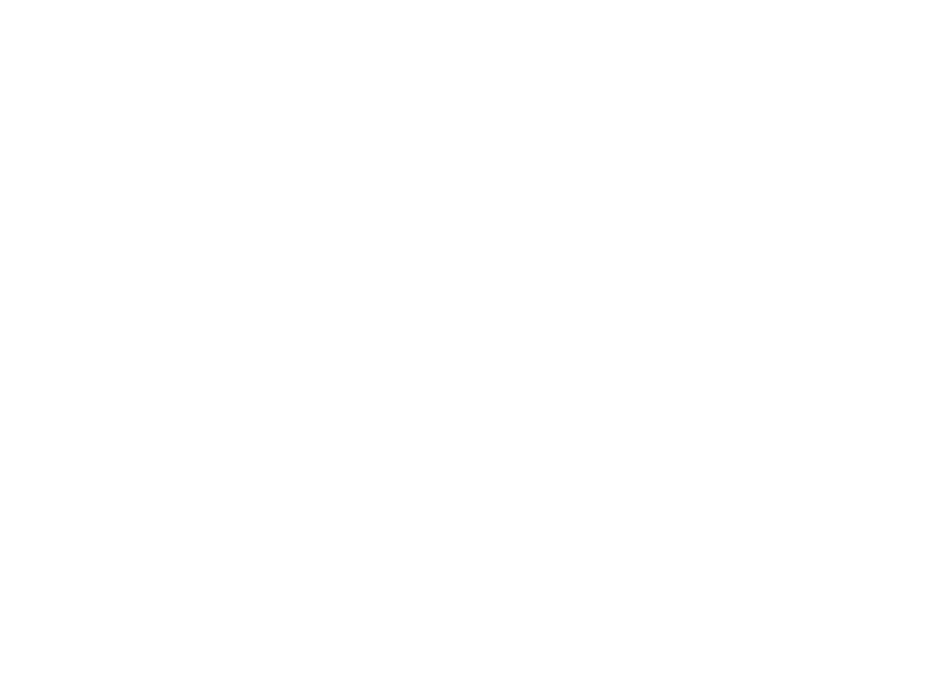
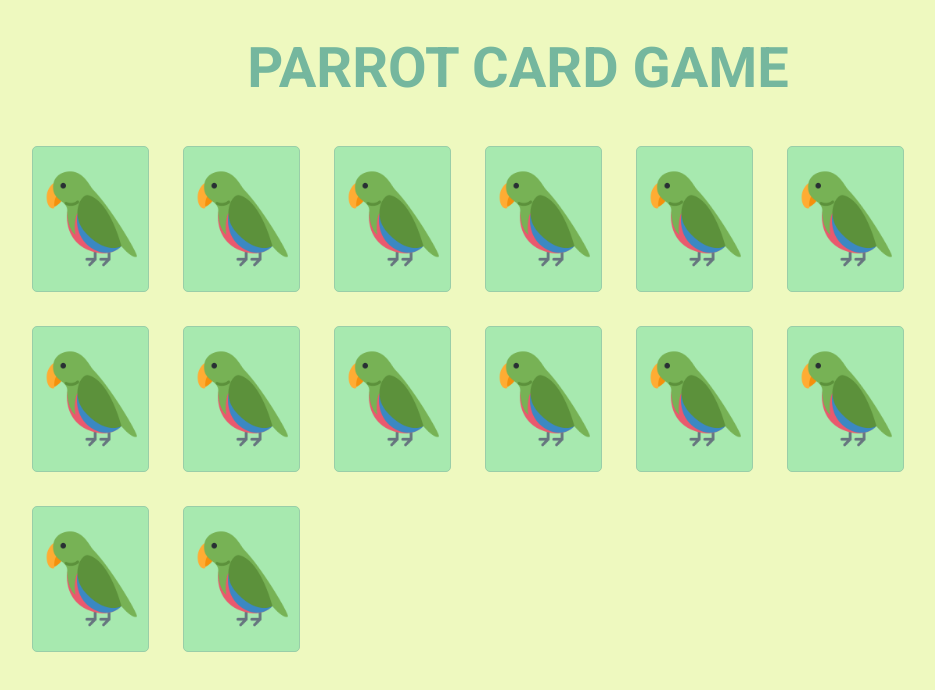
Before and after one commit to Vinicios-Pires/Parrotscardgame, a plain HTML site: page index.html in a window 1280 px wide. Shown: the whole page, without its empty margins (122-1057 px from the left). Drawn offline with Linux system fonts and the light colour scheme.

Commit message:
Layout finalizado

```diff
--- a/index.html
+++ b/index.html
@@ -4,18 +4,43 @@
 <head>
     <meta charset="UTF-8">
     <meta name="viewport" content="width=device-width, initial-scale=1.0">
+    <link rel="stylesheet" href="styles/reset.css">
+    <link rel="stylesheet" href="styles/style.css">
+    <link rel="preconnect" href="https://fonts.googleapis.com">
+    <link rel="preconnect" href="https://fonts.gstatic.com" crossorigin>
+    <link href="https://fonts.googleapis.com/css2?family=Roboto:wght@700&display=swap" rel="stylesheet">
     <title>Jogo da Memória</title>
 </head>
 
 <body>
+    <div class="pagina">
+        <!-- SÓ O TITULO -->
+        <header>
+            <h1>PARROT CARD GAME</h1>
+        </header>
+
+        <!-- CARTAS -->
+        <main>
+            <div class="card"><img src="imgs/front.png" alt="tucano"></div>
+            <div class="card"><img src="imgs/front.png" alt="tucano"></div>
+            <div class="card"><img src="imgs/front.png" alt="tucano"></div>
+            <div class="card"><img src="imgs/front.png" alt="tucano"></div>
+            <div class="card"><img src="imgs/front.png" alt="tucano"></div>
+            <div class="card"><img src="imgs/front.png" alt="tucano"></div>
+            <div class="card"><img src="imgs/front.png" alt="tucano"></div>
+            <div class="card"><img src="imgs/front.png" alt="tucano"></div>
+            <div class="card"><img src="imgs/front.png" alt="tucano"></div>
+            <div class="card"><img src="imgs/front.png" alt="tucano"></div>
+            <div class="card"><img src="imgs/front.png" alt="tucano"></div>
+            <div class="card"><img src="imgs/front.png" alt="tucano"></div>
+            <div class="card"><img src="imgs/front.png" alt="tucano"></div>
+            <div class="card"><img src="imgs/front.png" alt="tucano"></div>
+        </main>
 
 
 
 
-
-
-
-
+    </div>
 
 
 
--- a/styles/reset.css
+++ b/styles/reset.css
@@ -0,0 +1,43 @@
+html, body, div, span, applet, object, iframe,
+h1, h2, h3, h4, h5, h6, p, blockquote, pre,
+a, abbr, acronym, address, big, cite, code,
+del, dfn, em, img, ins, kbd, q, s, samp,
+small, strike, strong, sub, sup, tt, var,
+b, u, i, center,
+dl, dt, dd, ol, ul, li,
+fieldset, form, label, legend,
+table, caption, tbody, tfoot, thead, tr, th, td,
+article, aside, canvas, details, embed,
+figure, figcaption, footer, header, hgroup,
+menu, nav, output, ruby, section, summary,
+time, mark, audio, video {
+	margin: 0;
+	padding: 0;
+	border: 0;
+	font-size: 100%;
+	font: inherit;
+	vertical-align: baseline;
+}
+/* HTML5 display-role reset for older browsers */
+article, aside, details, figcaption, figure,
+footer, header, hgroup, menu, nav, section {
+	display: block;
+}
+body {
+	line-height: 1;
+}
+ol, ul {
+	list-style: none;
+}
+blockquote, q {
+	quotes: none;
+}
+blockquote:before, blockquote:after,
+q:before, q:after {
+	content: '';
+	content: none;
+}
+table {
+	border-collapse: collapse;
+	border-spacing: 0;
+}
--- a/styles/style.css
+++ b/styles/style.css
@@ -0,0 +1,54 @@
+/* font-family: 'Roboto', sans-serif; */
+
+* {
+    box-sizing: border-box;
+}
+
+body {
+    background-color: #EEF9BF;
+}
+
+.pagina {
+    display: flex;
+    flex-direction: column;
+    align-items: center;
+}
+
+header {
+
+    margin: 40px auto 50px auto;
+}
+
+h1 {
+    font-family: 'Roboto', sans-serif;
+    font-size: 56px;
+    font-weight: 700;
+    color: #75B79E;
+}
+
+main {
+    display: flex;
+    flex-wrap: wrap;
+
+    margin: 0 120px 0 120px;
+}
+
+.card {
+    display: flex;
+    justify-content: center;
+    align-items: center;
+
+    background-color: #A7E9AF;
+    width: 117px;
+    height: 146px;
+    border: 1px solid #99CEA8;
+    border-radius: 5px;
+
+    margin-left: 34px;
+    margin-bottom: 34px;
+}
+
+img {
+    width: 100px;
+    height: 100px;
+}
```
Also changed, not shown: imgs/bobrossparrot.gif (added), imgs/desktop.png (added), imgs/explodyparrot.gif (added), imgs/fiestaparrot.gif (added), imgs/front.png (added), imgs/metalparrot.gif (added), imgs/mobile.png (added), imgs/revertitparrot.gif (added), imgs/tripletsparrot.gif (added), imgs/unicornparrot.gif (added).
